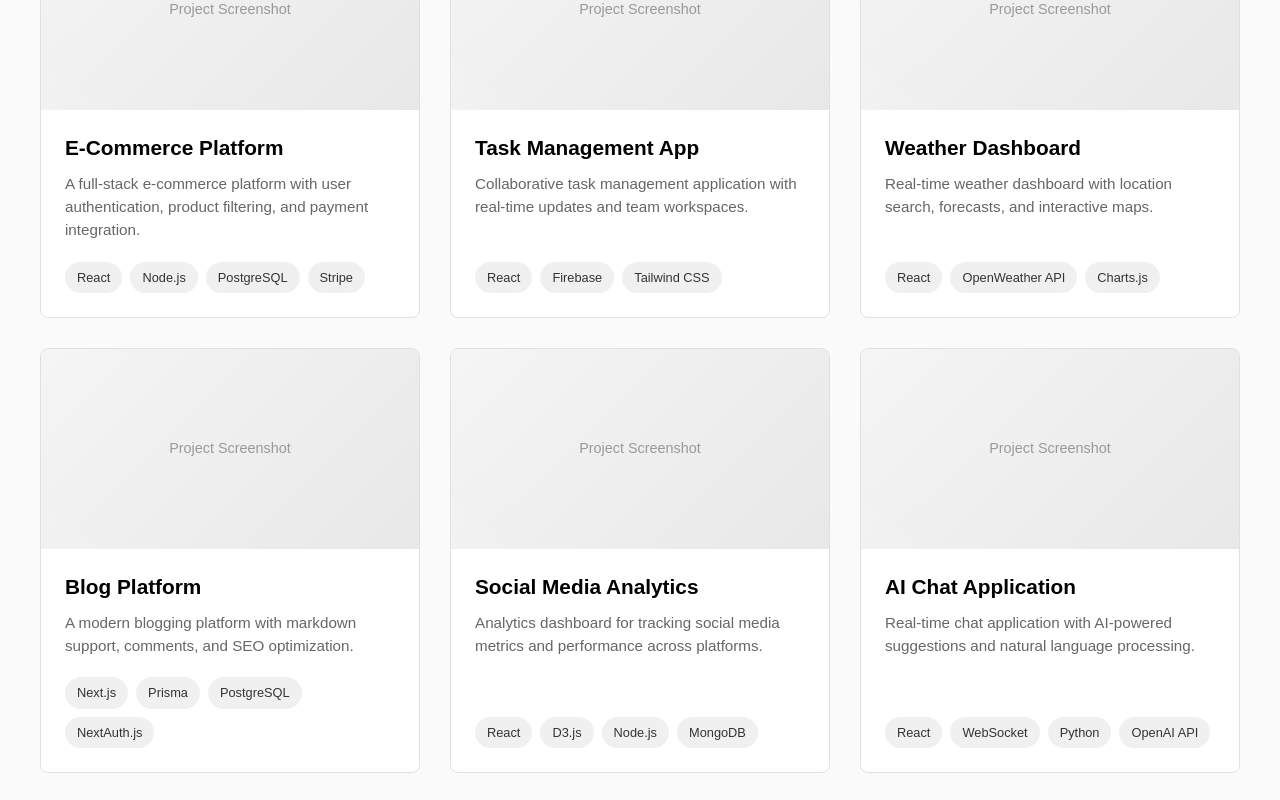
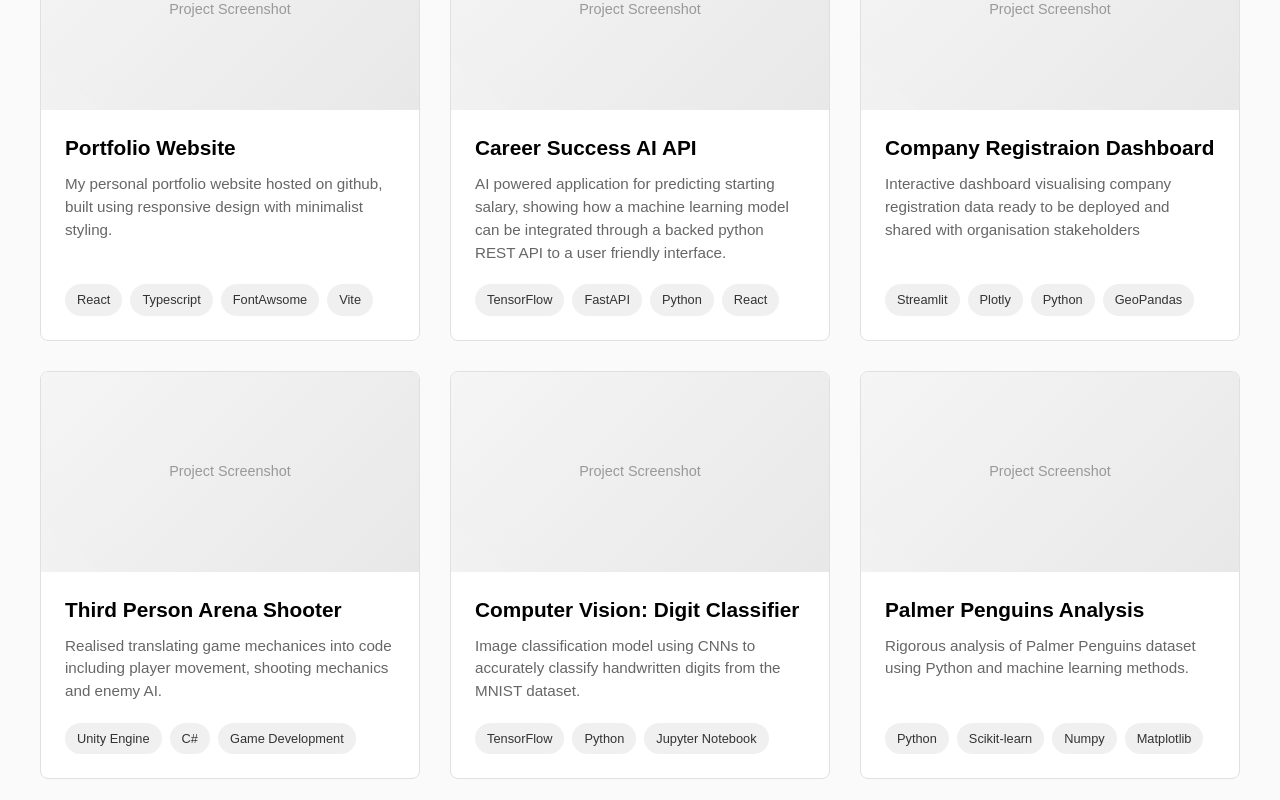
Before and after one commit to prl405/portfolio, a React (Vite) app: page / in a window 1280 px wide. Shown: the part 2820-3620 px from the top of the page. Built offline with nearby package versions, Linux system fonts and the light colour scheme.

Commit message:
- Added Project descriptions

```diff
--- a/src/components/Projects/Projects.tsx
+++ b/src/components/Projects/Projects.tsx
@@ -4,45 +4,45 @@ import './Projects.css';
 const Projects: React.FC = () => {
   const projects: Project[] = [
     {
-      title: 'E-Commerce Platform',
+      title: 'Portfolio Website',
       description:
-        'A full-stack e-commerce platform with user authentication, product filtering, and payment integration.',
-      tags: ['React', 'Node.js', 'PostgreSQL', 'Stripe'],
-      repoUrl: 'https://github.com',
+        'My personal portfolio website hosted on github, built using responsive design with minimalist styling.',
+      tags: ['React', 'Typescript','FontAwsome', 'Vite'],
+      repoUrl: 'https://github.com/prl405/portfolio',
     },
     {
-      title: 'Task Management App',
+      title: 'Career Success AI API',
       description:
-        'Collaborative task management application with real-time updates and team workspaces.',
-      tags: ['React', 'Firebase', 'Tailwind CSS'],
-      repoUrl: 'https://github.com',
+        'AI powered application for predicting starting salary, showing how a machine learning model can be integrated through a backed python REST API to a user friendly interface.',
+      tags: ['TensorFlow', 'FastAPI', 'Python', 'React'],
+      repoUrl: 'https://github.com/prl405/career_success',
     },
     {
-      title: 'Weather Dashboard',
+      title: 'Company Registraion Dashboard',
       description:
-        'Real-time weather dashboard with location search, forecasts, and interactive maps.',
-      tags: ['React', 'OpenWeather API', 'Charts.js'],
-      repoUrl: 'https://github.com',
+        'Interactive dashboard visualising company registration data ready to be deployed and shared with organisation stakeholders',
+      tags: ['Streamlit', 'Plotly', 'Python', 'GeoPandas'],
     },
     {
-      title: 'Blog Platform',
+      title: 'Third Person Arena Shooter',
       description:
-        'A modern blogging platform with markdown support, comments, and SEO optimization.',
-      tags: ['Next.js', 'Prisma', 'PostgreSQL', 'NextAuth.js'],
-      repoUrl: 'https://github.com',
+        'Realised translating game mechanices into code including player movement, shooting mechanics and enemy AI.',
+      tags: ['Unity Engine', 'C#', 'Game Development'],
+      repoUrl: 'https://play.unity.com/mg/other/third-person-arena',
     },
     {
-      title: 'Social Media Analytics',
+      title: 'Computer Vision: Digit Classifier',
       description:
-        'Analytics dashboard for tracking social media metrics and performance across platforms.',
-      tags: ['React', 'D3.js', 'Node.js', 'MongoDB'],
-      repoUrl: 'https://github.com',
+        'Image classification model using CNNs to accurately classify handwritten digits from the MNIST dataset.',
+      tags: ['TensorFlow', 'Python', 'Jupyter Notebook'],
+      repoUrl: 'https://github.com/prl405/digits',
     },
     {
-      title: 'AI Chat Application',
+      title: 'Palmer Penguins Analysis',
       description:
-        'Real-time chat application with AI-powered suggestions and natural language processing.',
-      tags: ['React', 'WebSocket', 'Python', 'OpenAI API'],
+        'Rigorous analysis of Palmer Penguins dataset using Python and machine learning methods.',
+      tags: ['Python', 'Scikit-learn', 'Numpy', 'Matplotlib'],
+      repoUrl: 'https://github.com/prl405/palmerpenguins',
     },
   ];
 
```
Also changed, not shown: 1 other file (tests, documents, lock files or other folders).
